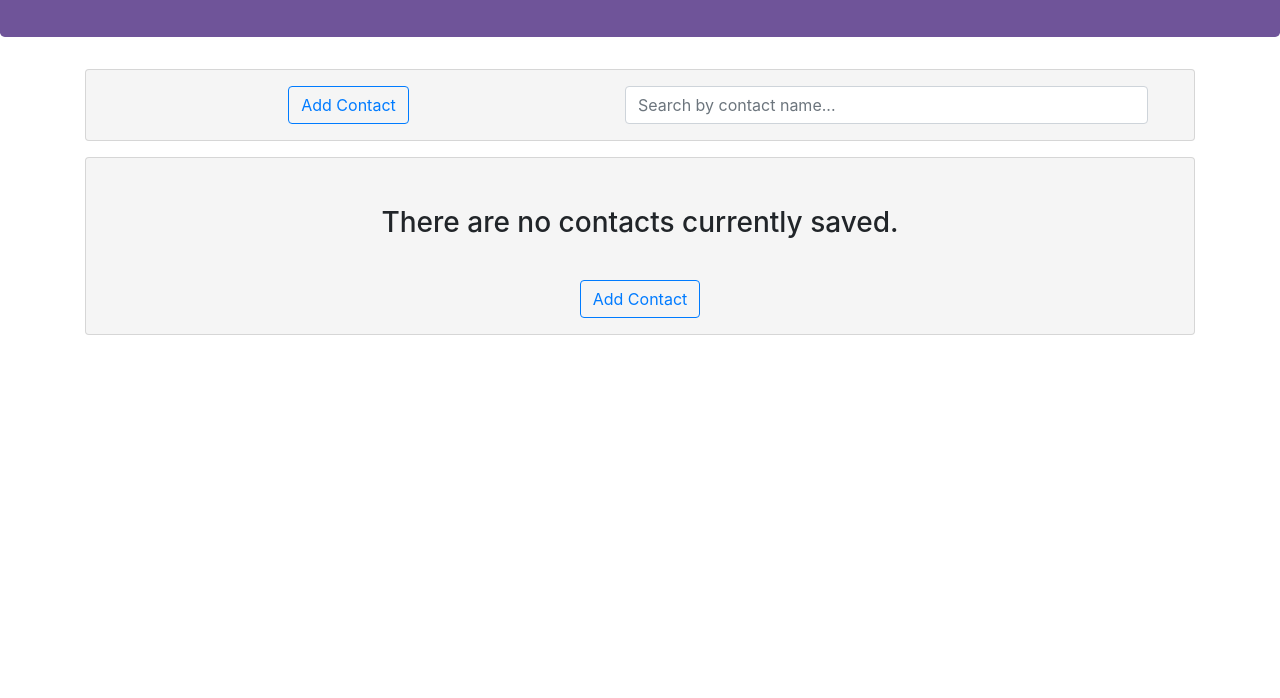
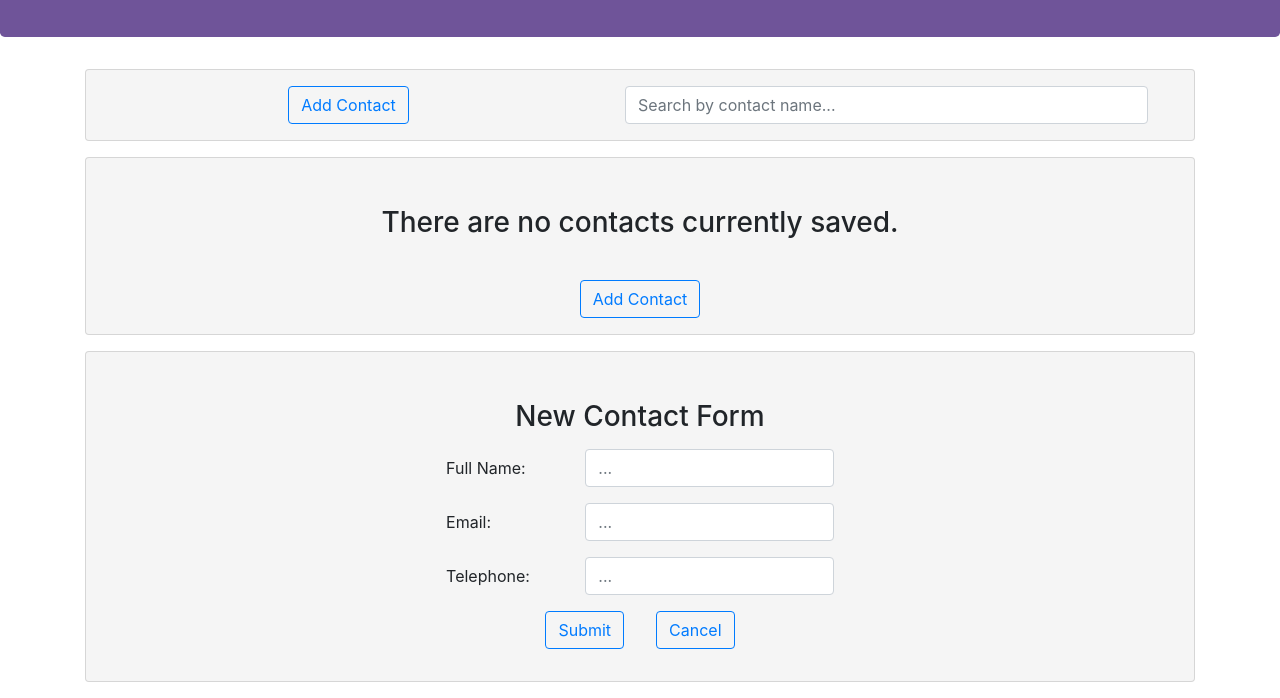
Before and after one commit to nlicalzi/contacts_manager, a website: page public/index.html in a window 1280 px wide. Shown: the part 107-805 px from the top of the page. Drawn offline with nearby package versions, Linux system fonts and the light colour scheme.

Commit message:
added functioning HTML/CSS for New Contact Form

```diff
--- a/public/index.html
+++ b/public/index.html
@@ -34,6 +34,35 @@
         <button type="button" class="add-contact btn btn-outline-primary">Add Contact</button>
       </div>
     </div>
+    <div id="add-contacts-card" class="card">
+      <div class="row justify-content-center top-buffer">
+        <form>
+          <h3 class="form-group justify-content-center row">New Contact Form</h3>
+          <div class="form-group row">
+            <label for="inputName" class="col-sm-4 col-form-label">Full Name:</label>
+            <div class="col-8">
+              <input type="text" class="form-control" id="inputName" placeholder="...">
+            </div>
+          </div>
+          <div class="form-group row">
+            <label for="inputEmail" class="col-sm-4 col-form-label">Email:</label>
+            <div class="col-8">
+              <input type="text" class="form-control" id="inputEmail" placeholder="...">
+            </div>
+          </div>
+          <div class="form-group row">
+            <label for="inputPhone" class="col-sm-4 col-form-label">Telephone:</label>
+            <div class="col-8">
+              <input type="text" class="form-control" id="inputPhone" placeholder="...">
+            </div>
+          </div>
+          <div class="form-group row justify-content-center">
+            <button id="submit" type="submit" class="contact-form-btn btn btn-outline-primary">Submit</button>
+            <button id="cancel" type="button" class="contact-form-btn btn btn-outline-primary">Cancel</button>
+          </div>
+        </form>
+      </div>
+    </div>
   </div>
   <div class="modal hidden">
     <!-- This is where the Add Contact form is, fade in/scroll up on button click -->
--- a/public/stylesheets/style.css
+++ b/public/stylesheets/style.css
@@ -18,3 +18,8 @@
   padding: 1rem;
   background-color: #F5F5F5;
 }
+
+.contact-form-btn {
+  margin-right: 1rem;
+  margin-left: 1rem;
+}
```
